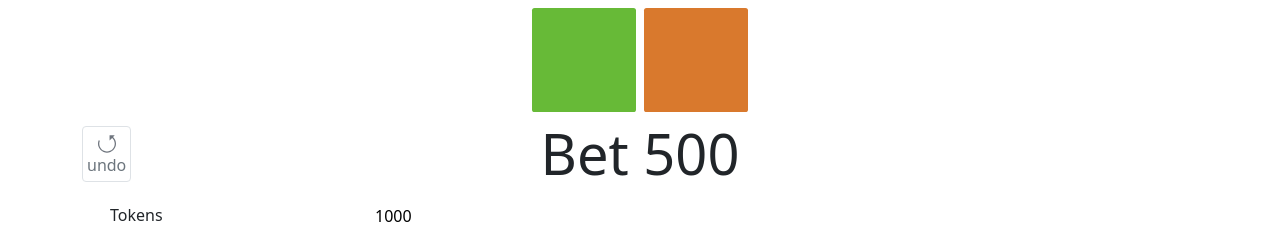
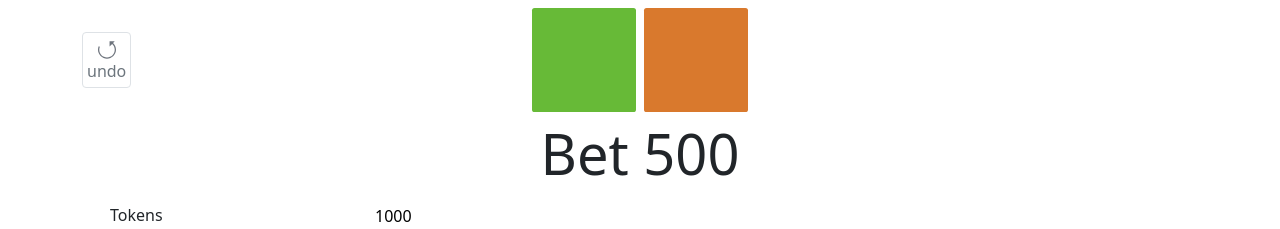
Before and after one commit to felixnaredi/stardew-valley-fair, a Vue app: page / in a window 1280 px wide. Shown: the top 229 px of the page. Built offline with nearby package versions, Linux system fonts and the light colour scheme.

Commit message:
Moved undo button

```diff
--- a/src/App.vue
+++ b/src/App.vue
@@ -1,12 +1,12 @@
 <template>
   <main class="container d-flex flex-column min-vh-100">
-    <div class="d-flex justify-content-center">
-      <wheel-result-picker />
-    </div>
     <div class="d-flex justify-content-between">
       <undo-button class="align-self-center" />
+      <wheel-result-picker />
+      <undo-button class="align-self-center invisible" />
+    </div>
+    <div class="d-flex justify-content-center">
       <bet-label />
-      <undo-button class="align-self-center invisible" />
     </div>
     <div class="row m-3">
       <tokens-label class="border-bottom" />
```
